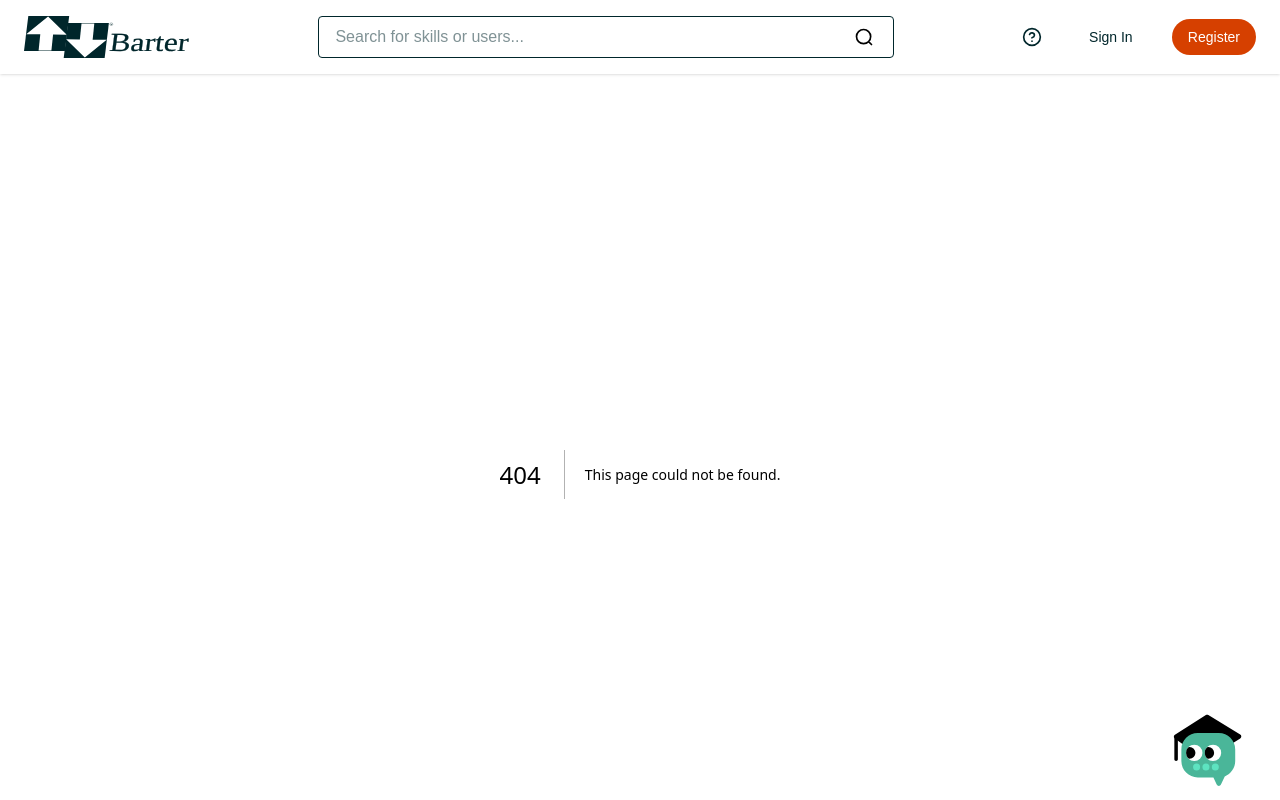
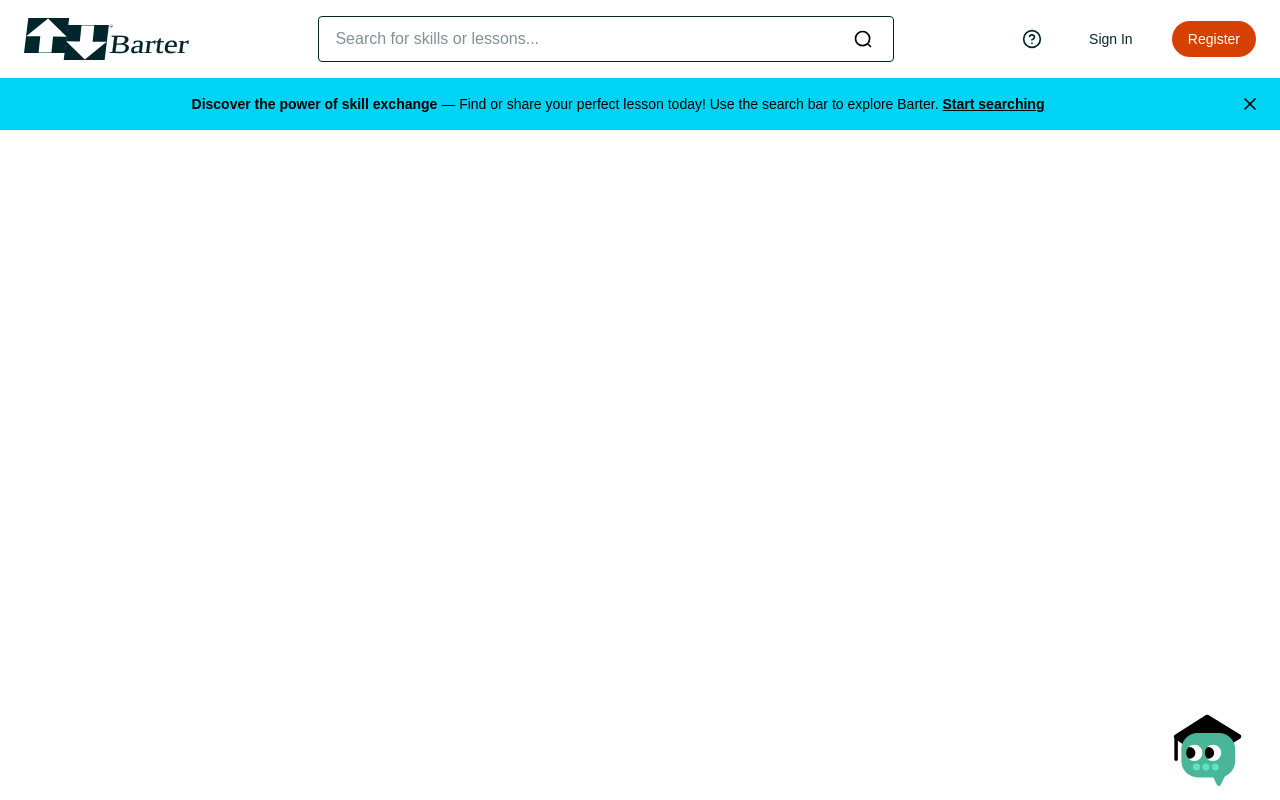
Before and after one commit to tomizdebski/Barter, a Next.js app in the folder barter-web/: page /search in a window 1280 px wide. Before the commit this address had no page. Shown: the top 800 px of the page. Built offline with nearby package versions, Linux system fonts and the light colour scheme.

Commit message:
features/add-promo-banner

```diff
--- /dev/null
+++ b/barter-web/app/search/page.tsx
@@ -0,0 +1,96 @@
+"use client";
+
+import { useEffect, useState } from "react";
+import { useSearchParams } from "next/navigation";
+import SearchBar from "@/components/SearchBar";
+import LessonCard from "@/components/LessonCard";
+import PromoBanner from "@/components/banners/PromoBanner";
+
+type Lesson = {
+  id: number;
+  name: string;
+  content: string;
+  photo?: string;
+  category: { name: string };
+  instructor: { firstName: string; lastName: string };
+};
+
+export default function SearchPage() {
+  const [results, setResults] = useState<Lesson[]>([]);
+  const [searching, setSearching] = useState(false);
+  const [query, setQuery] = useState("");
+  const searchParams = useSearchParams();
+
+  const fetchResults = async (term: string) => {
+    setQuery(term);
+    setSearching(true);
+    try {
+      const res = await fetch(`http://localhost:4000/lessons/search?q=${encodeURIComponent(term)}`);
+      const data = await res.json();
+      setResults(data);
+    } catch (err) {
+      console.error("Search failed", err);
+      setResults([]);
+    } finally {
+      setSearching(false);
+    }
+  };
+
+  useEffect(() => {
+    const q = searchParams.get("q");
+    if (q) {
+      fetchResults(q);
+    }
+  }, [searchParams]);
+
+  const handleSearch = (term: string) => {
+    if (typeof window !== "undefined") {
+      const params = new URLSearchParams({ q: term });
+      window.history.replaceState({}, "", `/search?${params.toString()}`);
+      fetchResults(term);
+    }
+  };
+
+  return (
+    <div className="bg-white min-h-screen">
+        <PromoBanner/>
+      <div className="max-w-7xl mx-auto px-4 sm:px-6 py-10">
+
+        {searching && (
+          <p className="mt-6 text-gray-500 text-center text-sm">
+            Searching for: <strong>{query}</strong>
+          </p>
+        )}
+
+        {!searching && results.length > 0 && (
+          <div className="mt-10">
+            <h2 className="text-xl font-semibold text-[#00262b] mb-6">
+              {results.length} result{results.length !== 1 ? "s" : ""} for{" "}
+              <span className="italic">"{query}"</span>
+            </h2>
+
+            <div className="grid gap-6 sm:grid-cols-2 lg:grid-cols-3">
+              {results.map((lesson) => (
+                <LessonCard
+                  key={lesson.id}
+                  name={lesson.name}
+                  content={lesson.content}
+                  photo={lesson.photo}
+                  video={null}
+                  categoryName={lesson.category.name}
+                  instructorName={`${lesson.instructor.firstName} ${lesson.instructor.lastName}`}
+                />
+              ))}
+            </div>
+          </div>
+        )}
+
+        {!searching && results.length === 0 && query && (
+          <p className="text-center text-gray-500 mt-10">
+            No results found for "<strong>{query}</strong>"
+          </p>
+        )}
+      </div>
+    </div>
+  );
+}
--- a/barter-web/components/SearchBar.tsx
+++ b/barter-web/components/SearchBar.tsx
@@ -1,70 +1,45 @@
 "use client";
 
 import Image from "next/image";
-import { useState, useRef, useEffect } from "react";
-import { X } from "lucide-react";
+import { useState, useRef } from "react";
 
-export default function SearchBar() {
-  const [isOpen, setIsOpen] = useState(false);
+export default function SearchBar({
+  onSearch,
+}: {
+  onSearch: (query: string) => void;
+}) {
   const [query, setQuery] = useState("");
   const inputRef = useRef<HTMLInputElement>(null);
 
-  useEffect(() => {
-    if (isOpen && inputRef.current) {
-      setTimeout(() => inputRef.current?.focus(), 100);
+  const handleSubmit = (e: React.FormEvent) => {
+    e.preventDefault();
+    if (query.trim()) {
+      onSearch(query.trim());
     }
-  }, [isOpen]);
+  };
 
   return (
-    <div className="relative flex items-center justify-center w-full sm:flex-1 sm:max-w-xl sm:mx-6 min-w-[120px]">
-      {/* Desktop input */}
+    <form
+      onSubmit={handleSubmit}
+      className="flex w-full sm:max-w-xl mx-auto items-center border border-[#00262b] rounded px-4 py-2"
+    >
       <input
         type="text"
-        placeholder="Search for skills or users..."
-        className="hidden sm:block w-full pr-10 pl-4 py-2 border border-[#00262b] text-[#00262b] rounded focus:outline-none focus:ring-2 focus:ring-blue-500"
+        value={query}
+        onChange={(e) => setQuery(e.target.value)}
+        placeholder="Search for skills or lessons..."
+        className="flex-1 text-[#00262b] focus:outline-none"
+        ref={inputRef}
       />
-
-      {/* Search icon */}
-      <button
-        type="button"
-        onClick={() => setIsOpen(true)}
-        className="block sm:absolute sm:right-3 sm:top-1/2 sm:-translate-y-1/2 p-2"
-      >
+      <button type="submit" className="ml-2 p-1 hover:opacity-80">
         <Image
           src="/icons/search.svg"
           alt="Search icon"
           width={20}
           height={20}
+          priority
         />
       </button>
-
-      {/* Mobile search modal */}
-      {isOpen && (
-        <div className="fixed inset-0 bg-black bg-opacity-50 z-50 flex items-center justify-center px-4">
-          <div className="w-full max-w-md bg-white rounded-xl shadow-xl p-5 relative">
-            <button
-              onClick={() => setIsOpen(false)}
-              className="absolute top-3 right-3 text-[#00262b]"
-            >
-              <X size={24} />
-            </button>
-
-            <input
-              ref={inputRef}
-              type="text"
-              value={query}
-              onChange={(e) => setQuery(e.target.value)}
-              placeholder="Search for skills or users..."
-              className="w-full px-4 py-2 border border-[#00262b] rounded text-[#00262b] focus:outline-none focus:ring-2 focus:ring-blue-500"
-            />
-
-            {/* Future results */}
-            <div className="mt-4 text-sm text-gray-500">
-              Showing results for: <span className="font-medium">{query || "..."}</span>
-            </div>
-          </div>
-        </div>
-      )}
-    </div>
+    </form>
   );
 }
--- /dev/null
+++ b/barter-web/components/banners/PromoBanner.tsx
@@ -0,0 +1,27 @@
+"use client";
+
+import { useState } from "react";
+import { X } from "lucide-react";
+import Link from "next/link";
+
+export default function PromoBanner() {
+  const [visible, setVisible] = useState(true);
+
+  if (!visible) return null;
+
+  return (
+    <div className="bg-cyan-400 text-black px-4 py-3 flex items-center justify-between text-sm font-medium">
+      <div className="flex-1 text-center">
+        <span className="font-bold">Discover the power of skill exchange</span> — Find or share your perfect lesson today! Use the search bar to explore Barter.
+        <Link href="/search" className="underline ml-1 font-semibold hover:text-[#00262b] transition">Start searching</Link>
+      </div>
+      <button
+        onClick={() => setVisible(false)}
+        className="ml-4 p-1 hover:text-[#00262b] transition"
+        aria-label="Close banner"
+      >
+        <X size={20} />
+      </button>
+    </div>
+  );
+}
--- a/barter-web/components/main/Header.tsx
+++ b/barter-web/components/main/Header.tsx
@@ -9,10 +9,13 @@ import { useUser } from "@/contexts/UserContext";
 import UserDropdown from "../UserDropdown";
 import { Plus, ShoppingCart } from "lucide-react";
 import QuizIcon from "../quiz/QuizIcon";
+import { useRouter } from "next/navigation";
+
 
 const Header: React.FC = () => {
   const pathname = usePathname();
   const hideOnAuthPages = pathname.startsWith("/auth");
+  const router = useRouter();
 
   const { user } = useUser();
 
@@ -43,7 +46,11 @@ const Header: React.FC = () => {
       </div>
 
       {/* Search bar */}
-      <SearchBar />
+      <SearchBar
+        onSearch={(query: string) => {
+          router.push(`/search?q=${encodeURIComponent(query)}`);
+        }}
+      />
 
       {/* Buttons + User section */}
       <div className="flex items-center space-x-4">
```
